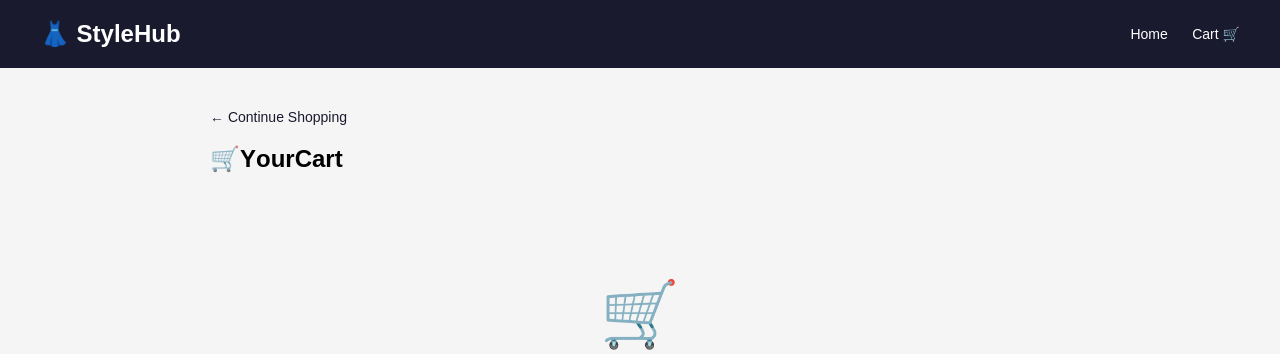
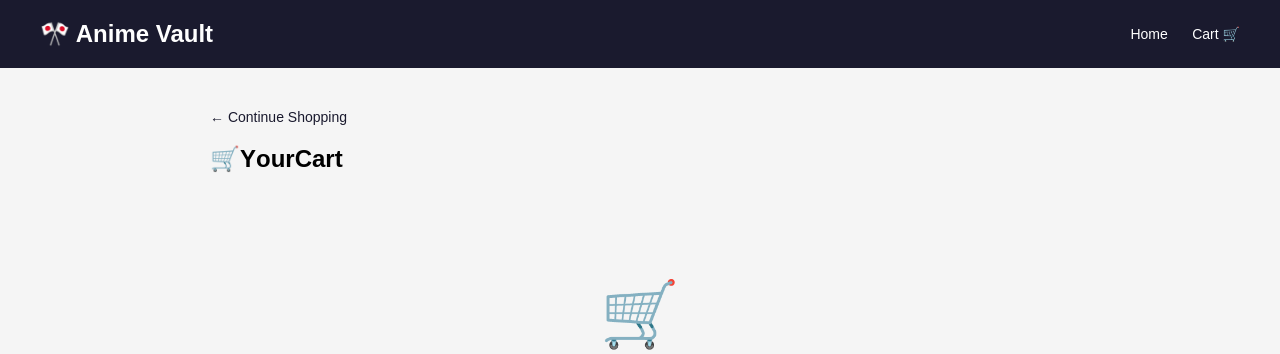
Before and after one commit to saivarma2580-bit/clothingstore, a Django app: template store/templates/store/cart.html in a window 1280 px wide. Shown: the top 354 px of the page. Run offline with Django 5.2, Linux system fonts and the light colour scheme; the template is opened without the code that fills it, so the values that code supplies are empty.

Commit message:
Update cart.html

```diff
--- a/store/templates/store/cart.html
+++ b/store/templates/store/cart.html
@@ -1,7 +1,7 @@
 <!DOCTYPE html>
 <html>
 <head>
-  <title>Cart — StyleHub</title>
+  <title>Cart — Anime Vault</title>
   <style>
     * { box-sizing: border-box; margin: 0; padding: 0; }
     body { font-family: Arial, sans-serif; background: #f5f5f5; }
@@ -36,7 +36,7 @@
 <body>
 
 <header>
-  <h1>👗 StyleHub</h1>
+  <h1>🎌 Anime Vault</h1>
   <nav>
     <a href="/">Home</a>
     <a href="/cart/">Cart 🛒</a>
```
